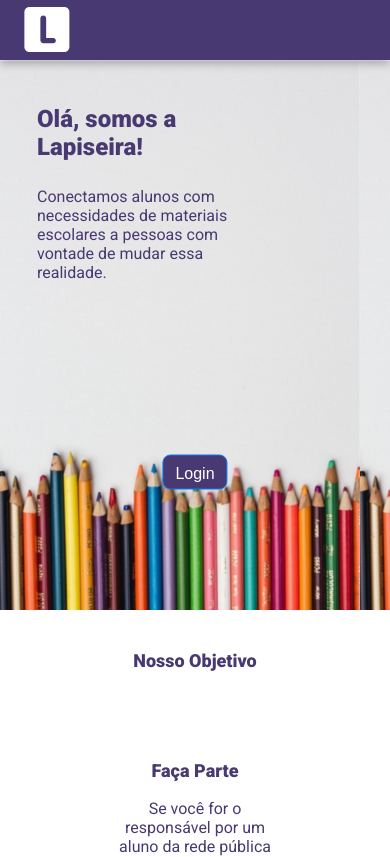
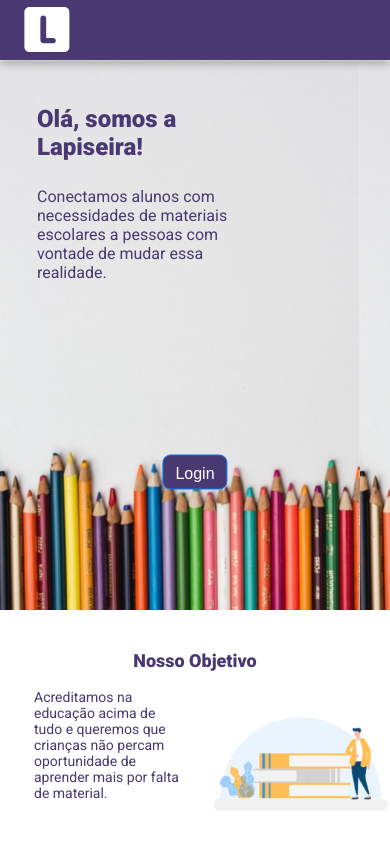
Before and after one commit to enzocsantos18/squad28, a React (Create React App) app in the folder frontend/: page /oficial in a window 390 px wide. Shown: the top 857 px of the page. Built offline with nearby package versions, Linux system fonts and the light colour scheme.

Commit message:
Melhoria
Elemento objeto img foi ajuntado para o mobile.

```diff
--- a/frontend/src/pages/Oficial/index.js
+++ b/frontend/src/pages/Oficial/index.js
@@ -35,16 +35,16 @@ function Oficial() {
 
                 <h2>Nosso Objetivo</h2>
 
-                {/* <Row xs={2} md={2} >
-                    <Col>
-                        <p id='gird_objetivo' className='texto_imagem'>Acreditamos na educação acima de tudo e queremos que crianças não percam oportunidade de aprender mais por falta de material.</p>
+                <Row xs={2} md={2} >
+                    <Col className='gird_objetivo'>
+                        <p  className='texto_imagem'>Acreditamos na educação acima de tudo e queremos que crianças não percam oportunidade de aprender mais por falta de material.</p>
                     </Col>
                     <Col >
                         <div>
                             <img src={img_nosso} id="img_nosso_objetivo"/>
                         </div>
                     </Col>
-                </Row> */}
+                </Row>
 
                 <h2 id='espacamento_h2'>Faça Parte</h2>
 
--- a/frontend/src/pages/Oficial/style.css
+++ b/frontend/src/pages/Oficial/style.css
@@ -67,26 +67,41 @@ p{
     color: #483972;
 }
 
- #gird_objetivo{
+ /* .gird_objetivo{
     margin: 0 0 0 10% ;
-    /* margin: 0 0 0 8px ; mobile    */
-}
+    margin: 0 0 0 8px ; mobile
+    padding: 0 0;
+    margin: 0 0 0 0;
+    width: auto;
+    height: auto;
+    padding-left: 0;
+} */
 
 .texto_imagem{
-    /* width: 146px;
-    height: 79px; */
+    width: auto;
+    height: 79px;
     font-family: Roboto;
     font-style: normal;
     font-weight: normal;
     font-size: 14px;
     line-height: 16px;
     color: #483972;
-    text-align: center
+    text-align: left;
+    padding: 0 0 0 34px;
+    /* margin: 0 34px 0 34px; */
 }
 
 #img_nosso_objetivo{
-    width: 130px;
-    height: 90px;
+    width: 100%;
+    height: 15%;
+    display: block;
+    margin-left: auto;
+    margin-right: auto;
+    margin-top: 15%;
+    /* position: static;
+    left: 50%;
+    margin-right: -50%;
+    transform: translate(-50%, -50%) */
 }
 /* .centralizarTitulo{
     left: 50%;
@@ -135,22 +150,16 @@ p{
 .fundo_card{
     margin-bottom: 15%;
 }
-/* .col_card{
-    padding:0 10px;
-} */
-
 
 .img_card{
     margin-top: 30px;
     width: 42px;
     height: 42px;
     position: relative;
-    /* top: 50%; */
     left: 50%;
     margin-right: -50%;
     transform: translate(-50%, -50%)
 }
-
 
 .p_card{
     /* width: 98px;
--- a/frontend/src/styles/index.css
+++ b/frontend/src/styles/index.css
@@ -7,6 +7,7 @@
 
 body{
   background-color: #F1F1F1;
+  /* overflow-x: hidden;  */
 }
 
 select{
```
